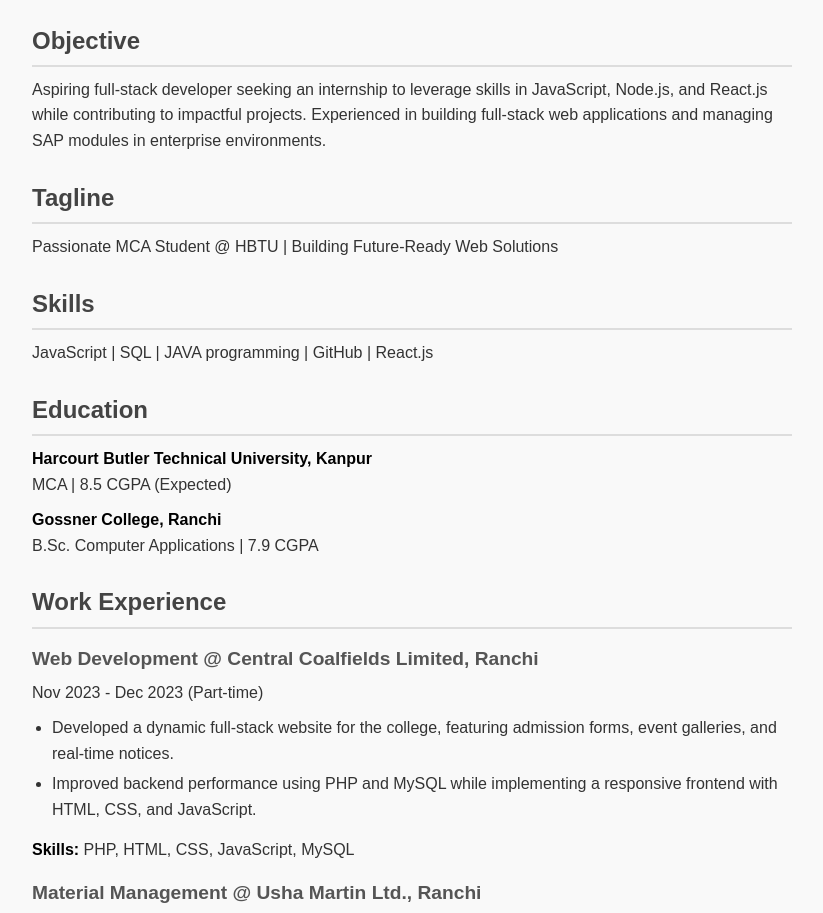
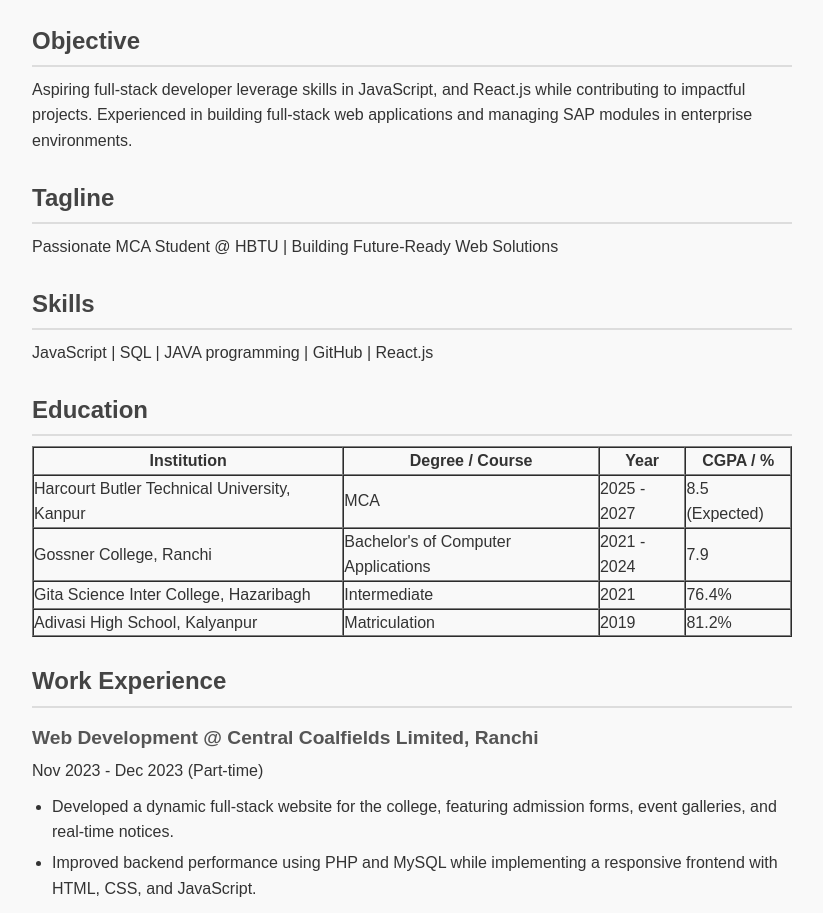
Before and after one commit to Roshu09/resume, a plain HTML site: page index.html in a window 1280 px wide. Shown: the part 181-1094 px from the top of the page, without its empty margins (228-1051 px from the left). Drawn offline with Linux system fonts and the light colour scheme.

Commit message:
Update index.html

```diff
--- a/index.html
+++ b/index.html
@@ -17,7 +17,7 @@
   </p>
 
   <h2>Objective</h2>
-  <p>Aspiring full-stack developer seeking an internship to leverage skills in JavaScript, Node.js, and React.js while contributing to impactful projects. Experienced in building full-stack web applications and managing SAP modules in enterprise environments.</p>
+  <p>Aspiring full-stack developer leverage skills in JavaScript, and React.js while contributing to impactful projects. Experienced in building full-stack web applications and managing SAP modules in enterprise environments.</p>
 
   <h2>Tagline</h2>
   <p>Passionate MCA Student @ HBTU | Building Future-Ready Web Solutions</p>
@@ -26,8 +26,43 @@
   <p>JavaScript | SQL | JAVA programming | GitHub | React.js</p>
 
   <h2>Education</h2>
-  <p><strong>Harcourt Butler Technical University, Kanpur</strong><br>MCA | 8.5 CGPA (Expected)</p>
-  <p><strong>Gossner College, Ranchi</strong><br>B.Sc. Computer Applications | 7.9 CGPA</p>
+<table border="1" cellspacing="0" cellpadding="8">
+  <thead>
+    <tr>
+      <th>Institution</th>
+      <th>Degree / Course</th>
+      <th>Year</th>
+      <th>CGPA / %</th>
+    </tr>
+  </thead>
+  <tbody>
+    <tr>
+      <td>Harcourt Butler Technical University, Kanpur</td>
+      <td>MCA</td>
+      <td>2025 - 2027</td>
+      <td>8.5 (Expected)</td>
+    </tr>
+    <tr>
+      <td>Gossner College, Ranchi</td>
+      <td>Bachelor's of Computer Applications</td>
+      <td>2021 - 2024</td>
+      <td>7.9</td>
+    </tr>
+    <tr>
+      <td>Gita Science Inter College, Hazaribagh</td>
+      <td>Intermediate</td>
+      <td>2021</td>
+      <td>76.4%</td>
+    </tr>
+    <tr>
+      <td>Adivasi High School, Kalyanpur</td>
+      <td>Matriculation</td>
+      <td>2019</td>
+      <td>81.2%</td>
+    </tr>
+  </tbody>
+</table>
+
 
   <h2>Work Experience</h2>
 
```
